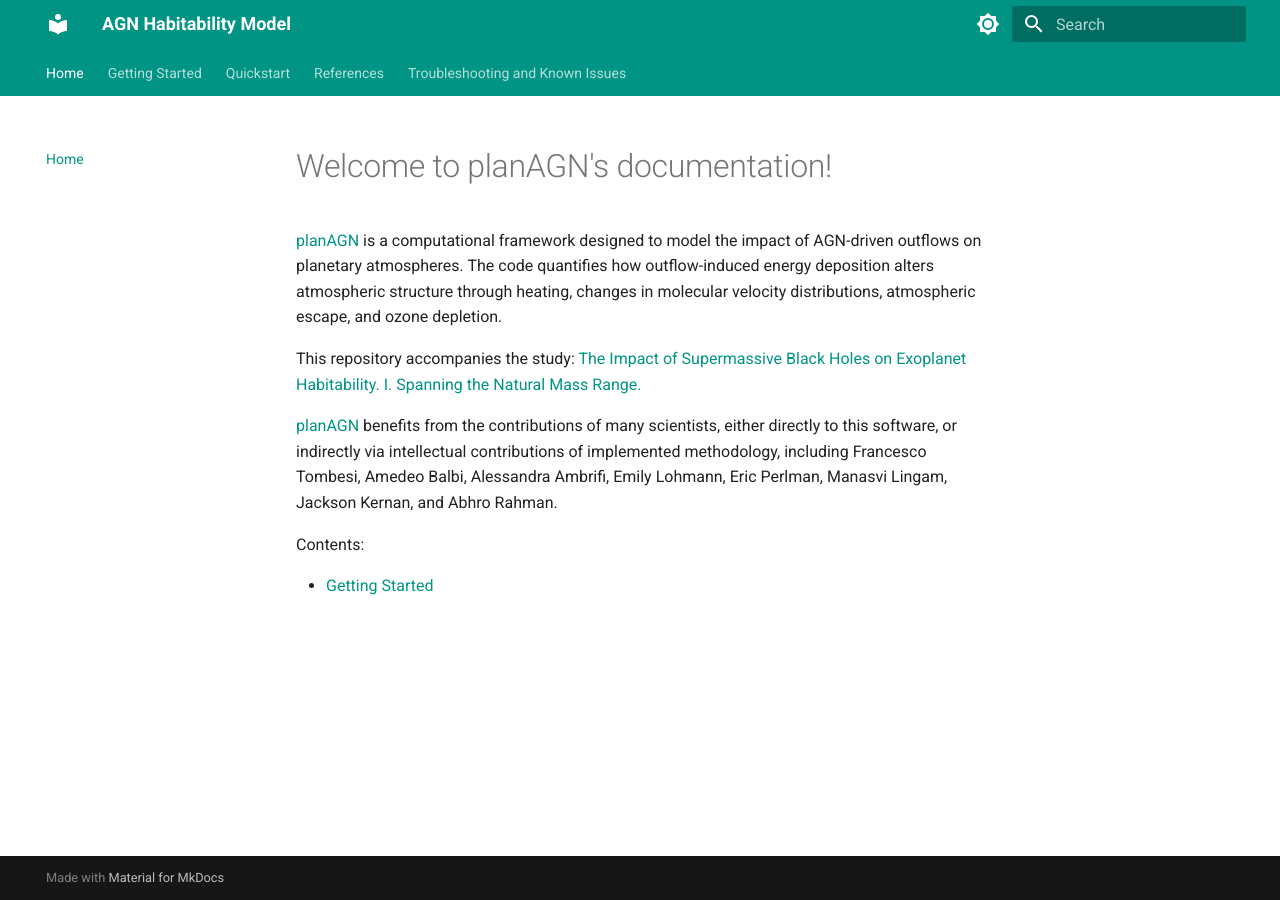
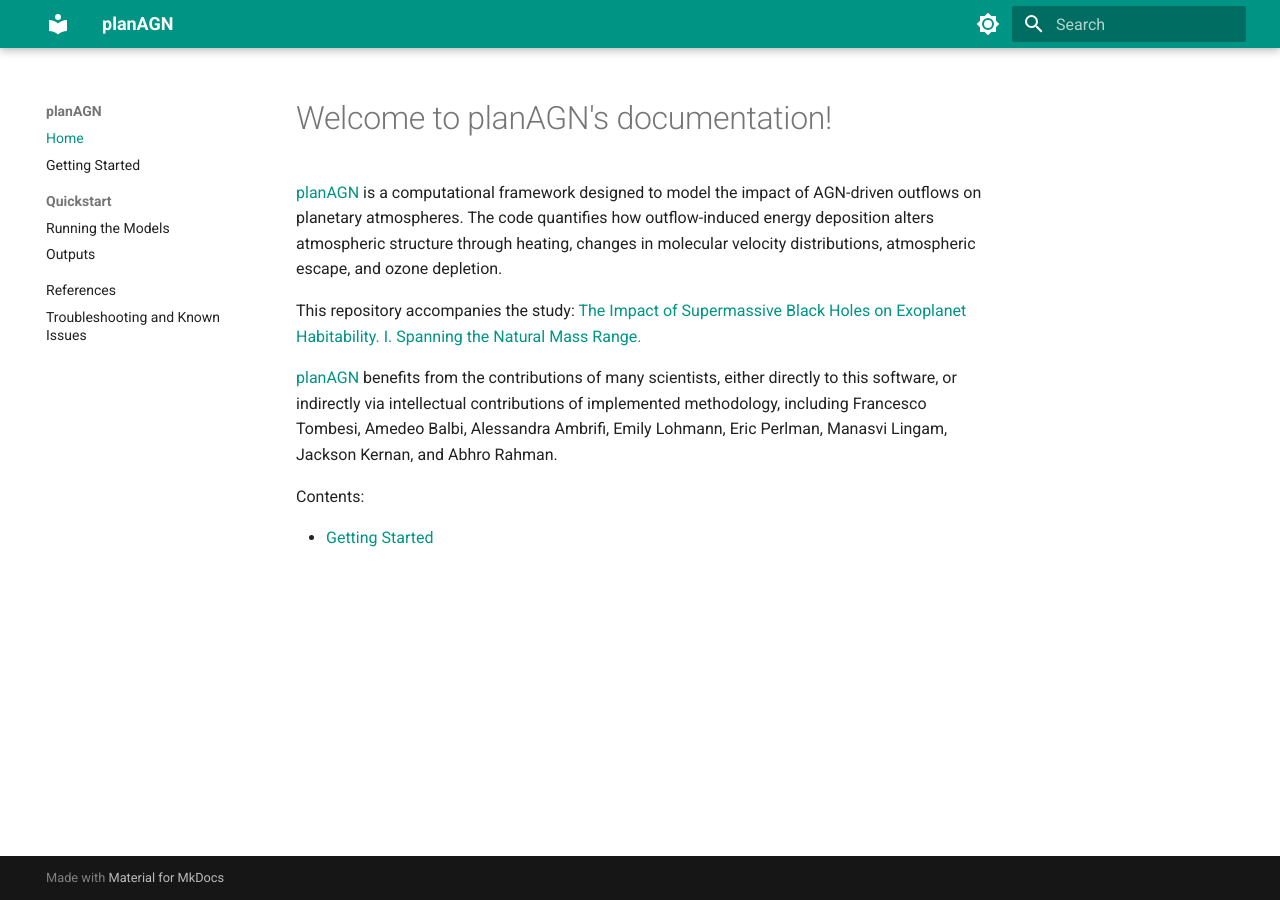
Before and after one commit to jourdanwaas/planAGN, an MkDocs documentation site: the page built from docs/docs/index.md, in a window 1280 px wide. Built offline with MkDocs 1.6.1 and Material for MkDocs 9.7.7, drawn with Linux system fonts in a browser that asks for light colours.

Commit message:
changed site title and rm nav tabs

```diff
--- a/docs/mkdocs.yml
+++ b/docs/mkdocs.yml
@@ -1,10 +1,9 @@
-site_name: AGN Habitability Model
+site_name: planAGN
 site_author: Jourdan Waas
 
 theme:
   name: material
   features:
-    - navigation.tabs
     - navigation.sections
     - navigation.expand
     - content.code.copy
```
